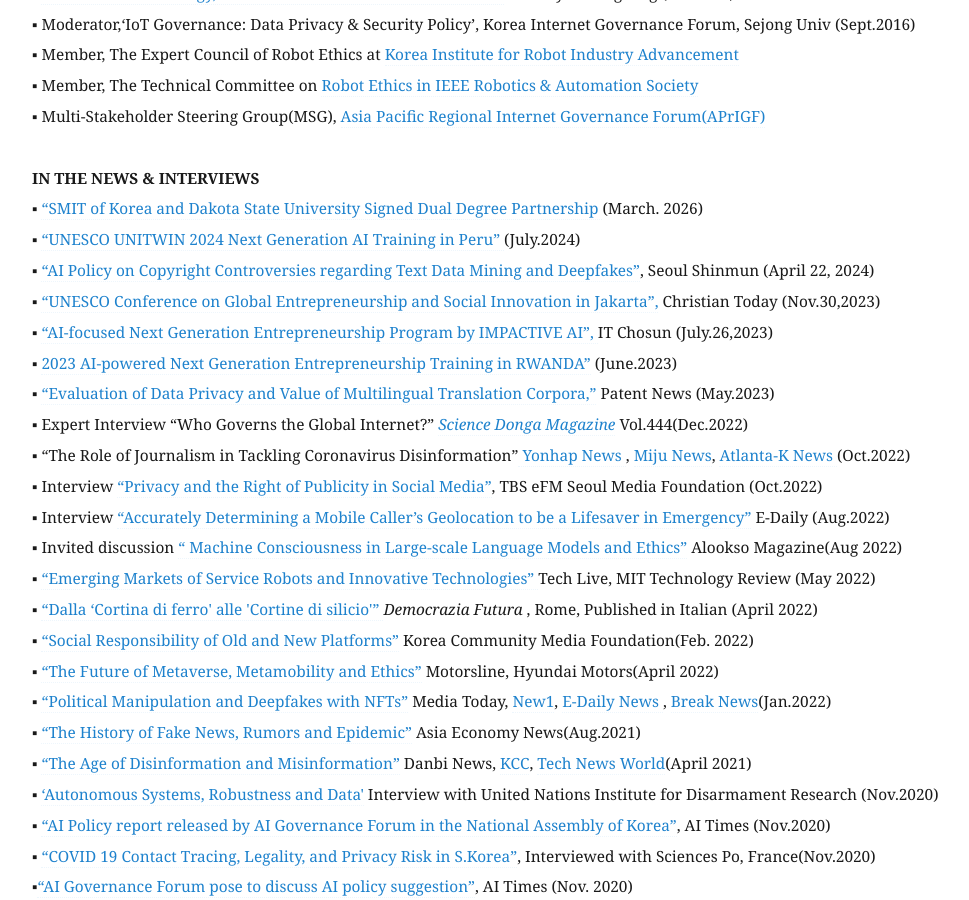
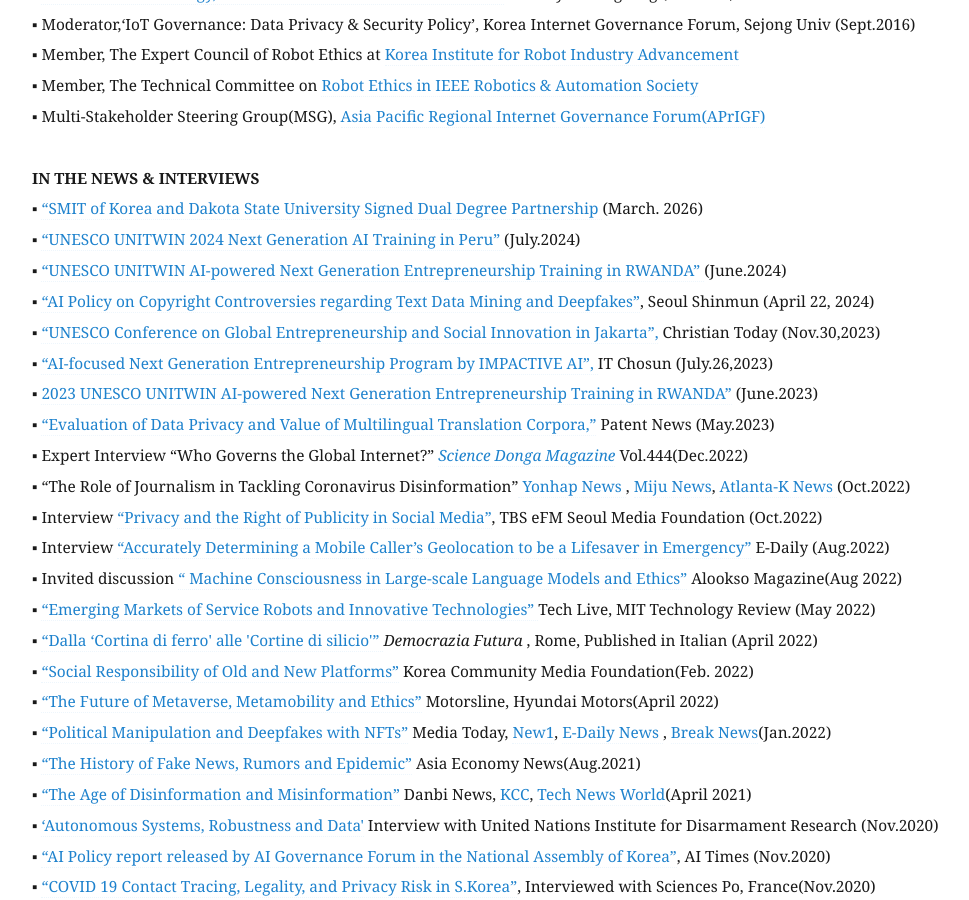
Before and after one commit to eunchangchoi/eunchangchoi.github.io, a Jekyll site: the page built from index.md, in a window 1280 px wide and 900 px high, scrolled down 10377 px. Shown: the whole window, without its empty margins (68-1037 px from the left). Built offline with Jekyll 4.4.1, drawn with Linux system fonts in a browser that asks for light colours.

Commit message:
Update index.md

```diff
--- a/index.md
+++ b/index.md
@@ -223,10 +223,11 @@
  <strong> IN THE NEWS & INTERVIEWS</strong> <br>
 ▪ <a href="https://www.newswire.co.kr/newsRead.php?no=1031088"> “SMIT of Korea and Dakota State University Signed Dual Degree Partnership </a> (March. 2026) <br>
 ▪ <a href="https://www.youtube.com/watch?v=dcDWxz5GMdg"> “UNESCO UNITWIN 2024 Next Generation AI Training in Peru” </a> (July.2024) <br>
+▪ <a href="https://www.youtube.com/watch?v=IX-_e0Wv7gA&t=47s"> “UNESCO UNITWIN AI-powered Next Generation Entrepreneurship Training in RWANDA” </a> (June.2024) <br>
 ▪ <a href="https://www.seoul.co.kr/news/editOpinion/opinion/issue-korea/2024/04/22/20240422025001">“AI Policy on Copyright Controversies regarding Text Data Mining and Deepfakes”</a>, Seoul Shinmun (April 22, 2024) <br>
 ▪  <a href="https://www.christiantoday.co.kr/news/358424"> “UNESCO Conference on Global Entrepreneurship and Social Innovation in Jakarta”,</a> Christian Today (Nov.30,2023)<br>
 ▪  <a href="https://it.chosun.com/news/articleView.html?idxno=2023072603892"> “AI-focused Next Generation Entrepreneurship Program by IMPACTIVE AI”, </a> IT Chosun (July.26,2023) <br>
-▪  <a href="https://www.youtube.com/watch?v=khfddhDg4Iw"> 2023 AI-powered Next Generation Entrepreneurship Training in RWANDA”</a> (June.2023) <br>
+▪  <a href="https://www.youtube.com/watch?v=khfddhDg4Iw"> 2023 UNESCO UNITWIN AI-powered Next Generation Entrepreneurship Training in RWANDA”</a> (June.2023) <br>
 ▪  <a href="https://www.etnews.com/20230531000207"> “Evaluation of Data Privacy and Value of Multilingual Translation Corpora,”</a> Patent News (May.2023) <br>
 ▪ Expert Interview “Who Governs the Global Internet?” <a href="https://dl.dongascience.com/magazine/index/S#S202211SEL"> <i> Science Donga Magazine</i></a> Vol.444(Dec.2022)<br>
 ▪ “The Role of Journalism in Tackling Coronavirus Disinformation”<a href="https://www.yna.co.kr/view/AKR20221012124400371"> Yonhap News </a>, <a href="https://mijunews.com/2022/10/13/%ec%98%81%ec%83%81%ec%b5%9c%ec%9d%80%ec%b0%bd-%ea%b5%90%ec%88%98-%ea%b0%80%ec%a7%9c%eb%89%b4%ec%8a%a4%ec%9d%98-%ea%b3%a0%ea%b3%a0%ed%95%99%ed%8c%ac%eb%8d%b0%eb%af%b9-%ec%96%b8%eb%a1%a0%ec%9d%98/"> Miju News</a>, <a href="https://atlantak.com/%ec%84%b8%ea%b3%84%ed%95%9c%ec%9d%b8%ec%96%b8%eb%a1%a0%ec%9d%b8%ed%98%91-%ea%b5%ad%ec%a0%9c%ec%8b%ac%ed%8f%ac%ec%a7%80%ec%97%84-%ec%95%a0%ed%8b%80%eb%9e%9c%ed%83%80-k-%ec%82%ac%eb%a1%80/"> Atlanta-K News </a> (Oct.2022) <br>
```
